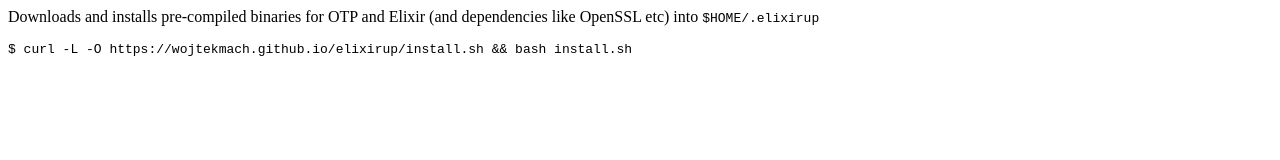
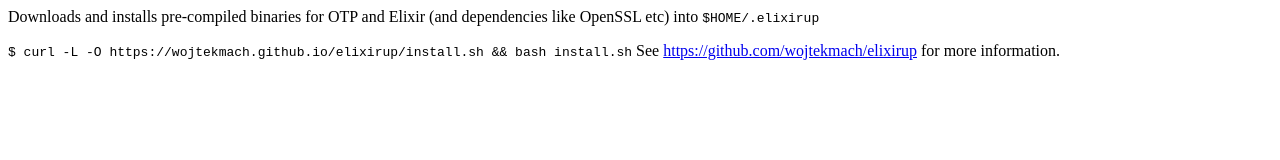
Before and after one commit to wojtekmach/beamup-old, a plain HTML site: page docs/index.html in a window 1280 px wide. Drawn offline with Linux system fonts and the light colour scheme.

Commit message:
Update docs

```diff
--- a/docs/index.html
+++ b/docs/index.html
@@ -1,3 +1,5 @@
 <p>Downloads and installs pre-compiled binaries for OTP and Elixir (and dependencies like OpenSSL etc) into <code>$HOME/.elixirup</code></p>
 
 <code>$ curl -L -O https://wojtekmach.github.io/elixirup/install.sh && bash install.sh</code>
+
+See <a href="https://github.com/wojtekmach/elixirup">https://github.com/wojtekmach/elixirup</a> for more information.
```
Also changed, not shown: 1 other file.
